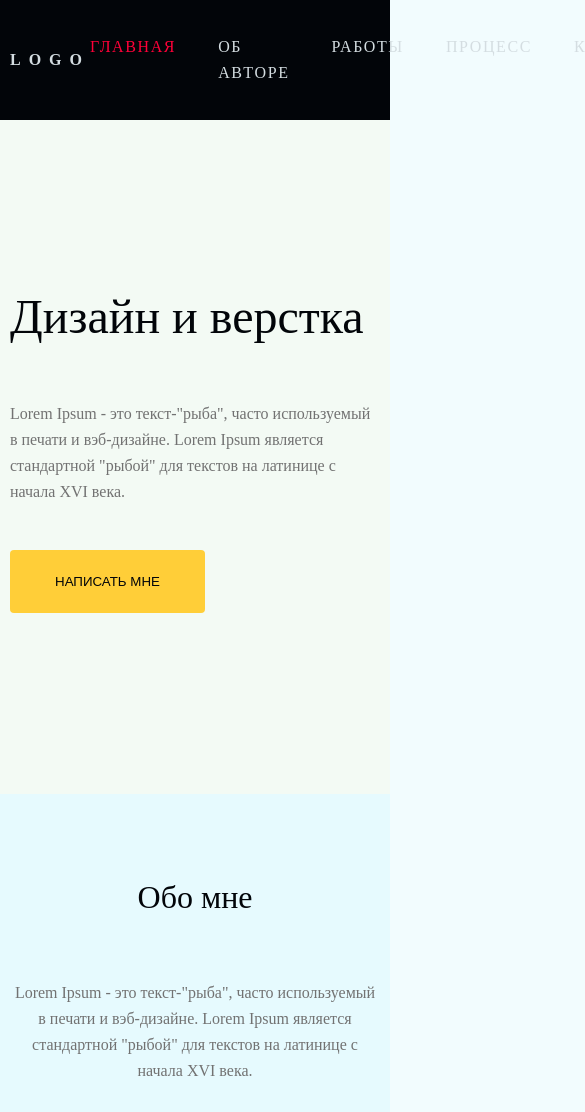
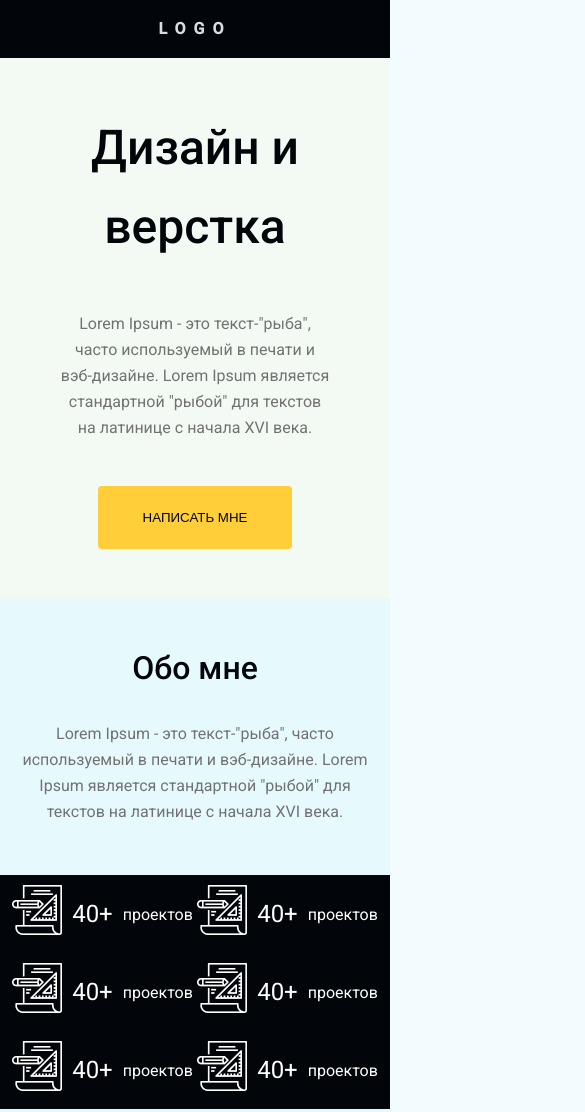
Before and after one commit to f4stt/mywork, a plain HTML site: page index.html in a window 390 px wide. Shown: the top 1112 px of the page, 585 px wide, since content can reach past the window. Drawn offline with Linux system fonts and the light colour scheme.

Commit message:
add responsive

```diff
--- a/css/style.css
+++ b/css/style.css
@@ -1,4 +1,5 @@
 @import url('reset.css');
+@import url('https://fonts.googleapis.com/css2?family=Roboto:wght@400;500&display=swap');
 
 html,
 body {
@@ -6,6 +7,7 @@ body {
 }
 
 body {
+    font-family: 'Roboto', sans-serif;
     font-weight: 400;
     font-size: 16px;
     line-height: 26px;
@@ -65,12 +67,12 @@ h2 {
     align-items: center;
 }
 
-.nav {
+.navbar {
     display: flex;
     gap: 42px;
 }
 
-.nav .nav-item>a {
+.navbar .navbar-item>a {
     font-weight: 400;
     font-size: 16px;
     line-height: 26px;
@@ -79,7 +81,7 @@ h2 {
     text-decoration: none;
 }
 
-.nav .nav-item .active {
+.navbar .navbar-item .active {
     color: #FF0038;
 }
 
@@ -130,10 +132,11 @@ h2 {
     display: flex;
     justify-content: space-between;
     align-items: center;
+    flex-flow: wrap;
 }
 
 .card {
-    max-width: 16.66%;
+    flex: 1 1 16%;
     text-align: center;
     overflow: hidden;
 }
@@ -142,6 +145,7 @@ h2 {
     display: flex;
     align-items: center;
     gap: 10px;
+    justify-content: center;
 }
 
 .card-numb {
@@ -168,11 +172,14 @@ h2 {
 .section-image>img {
     margin: 0 auto;
     display: block;
+    max-width: 100%;
 }
 
 .footer {
     padding: 35px 0;
     background: #020509;
+    display: flex;
+    justify-content: space-around;
 }
 
 .footer-content {
@@ -220,3 +227,81 @@ h2 {
 .list-social>.list-item {
     padding: 0 5px;
 }
+
+
+@media screen and (max-width:992px) {
+
+    .section-primary {
+        padding: 70px 0;
+    }
+
+    .card {
+        flex: 1 1 33%;
+        margin: 30px 0;
+    }
+
+    .section-image>img {
+        max-width: 75%;
+        height: auto;
+    }
+
+    .section-cards {
+        padding: 0;
+    }
+
+    .footer {
+        justify-content: space-evenly;
+    }
+}
+
+@media screen and (max-width:768px) {
+
+    .nav {
+        display: none;
+    }
+
+    .header {
+        padding: 16px 0;
+    }
+
+    .logo {
+        margin: 0 auto;
+    }
+
+    .section-primary {
+        padding: 50px;
+        text-align: center;
+    }
+
+    .section-content {
+        margin: 0 auto;
+    }
+
+    .section {
+        padding: 50px 0;
+    }
+
+    .section-title {
+        margin-bottom: 34px;
+    }
+
+    .card {
+        display: flex;
+        justify-content: center;
+        margin: 10px 0;
+        flex: 1 1 50%;
+    }
+
+    .card-image {
+        padding-right: 10px;
+    }
+
+    .section-image>img {
+        max-width: 50%;
+        height: auto;
+    }
+
+    .footer {
+        display: block;
+    }
+}
--- a/index.html
+++ b/index.html
@@ -5,8 +5,8 @@
     <meta charset="UTF-8">
     <meta http-equiv="X-UA-Compatible" content="IE=edge">
     <meta name="viewport" content="width=device-width, initial-scale=1.0">
+    <title>Document</title>
     <link rel="stylesheet" href="css/style.css">
-    <title>Document</title>
 </head>
 
 <body>
@@ -14,23 +14,25 @@
         <header class="header">
             <div class="container">
                 <a href="index.html" class="logo">logo</a>
-                <ul class="nav">
-                    <li class="nav-item">
+                <nav class="nav">
+                    <ul class="navbar">
+                        <li class="navbar-item">
                             <a class="active" href="#">ГЛАВНАЯ</a>
                         </li>
-                    <li class="nav-item">
+                        <li class="navbar-item">
                             <a href="#">ОБ АВТОРЕ</a>
                         </li>
-                    <li class="nav-item">
+                        <li class="navbar-item">
                             <a href="#">РАБОТЫ</a>
                         </li>
-                    <li class="nav-item">
+                        <li class="navbar-item">
                             <a href="#">ПРОЦЕСС</a>
                         </li>
-                    <li class="nav-item">
+                        <li class="navbar-item">
                             <a href="#">КОНТАКТЫ</a>
                         </li>
                     </ul>
+                </nav>
             </div>
         </header>
         <main class="main">
@@ -133,7 +135,7 @@
                         </p>
                     </div>
                     <div class="section-image">
-                        <img width="1200px" height="600px" src="images/code1.png" alt="code">
+                        <img width="1200" height="600" src="images/code1.png" alt="code">
                     </div>
                     <div class="button-image">
                         <button class="button">
```
Lines whose indentation alone changed are shown as unchanged.
